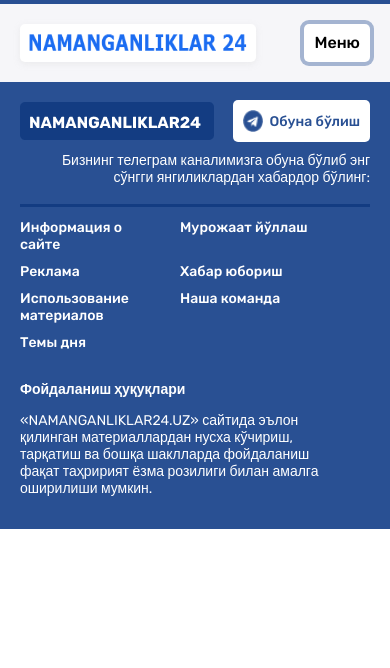
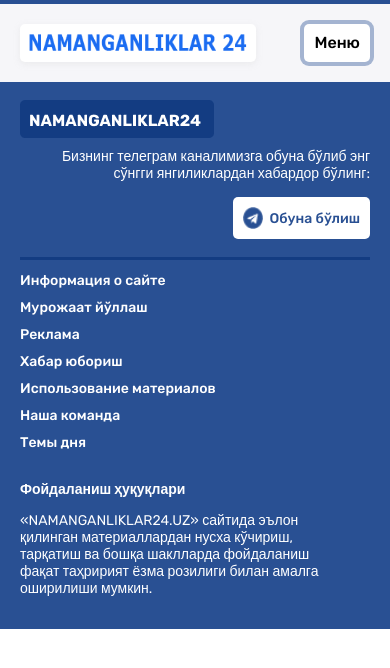
Before and after one commit to olmasovshahboz707/namanganliklar24, a plain HTML site: page index.html in a window 390 px wide. Drawn offline with Linux system fonts and the light colour scheme.

Commit message:
Refoctor .telegram-sub and make .site-footer responsive

```diff
--- a/css/style.css
+++ b/css/style.css
@@ -482,6 +482,7 @@ img{
   }
   .site-footer__top{
     flex-wrap: wrap;
+    align-items: stretch;
   }
   .site-footer__sub-text{
     order: 1;
@@ -498,6 +499,25 @@ img{
   }
   .sitenav{
     width: 80%;
+  }
+  .site-footer__top{
+    flex-direction: column;
+    align-items: center;
+  }
+  .site-footer__logo{
+    align-self: flex-start;
+    margin-right: 0;
+  }
+  .site-footer__sub-text{
+    order: 0;
+    margin-bottom: 15px;
+  }
+  .site-footer__telegram-sub{
+    align-self: flex-end;
+  }
+  .site-footer__nav-item{
+    width: 100%;
+
   }
 }
 /* KEYFRAMES */
```
Also changed, not shown: index.html (line endings or trailing spaces).
